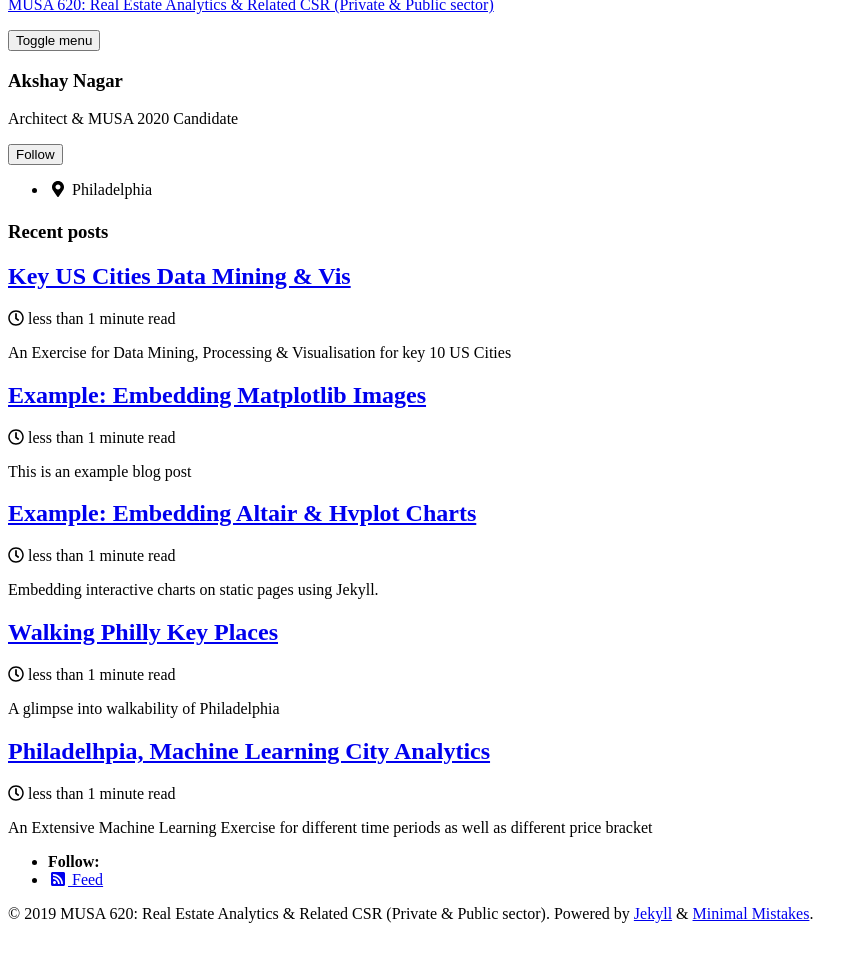
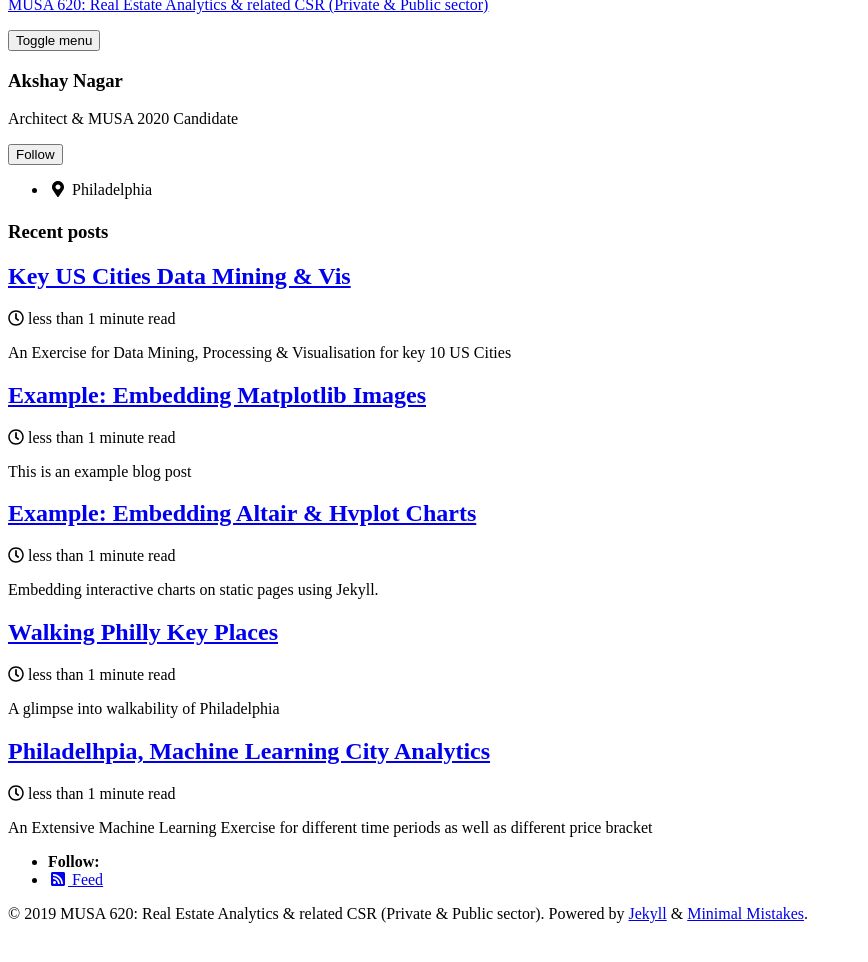
Before and after one commit to akshaynagar26/Pleasework, a Jekyll site: the page built from index.html, in a window 1280 px wide, cut to the strip 112-1105 px from the top of the page. Shown: the top 962 px of the strip, without its empty margins (0-868 px from the left). Built offline with Jekyll 4.4.1, drawn with Linux system fonts in a browser that asks for light colours; cached includes are drawn as plain includes; nearby versions of some CDN libraries; the list of posts is cut into pages by our own code.

```diff
--- a/_config.yml
+++ b/_config.yml
@@ -16,7 +16,7 @@ minimal_mistakes_skin: "mint" # "air", "aqua", "contrast", "dark", "dirt", "neon
 
 # Site Settings
 locale: "en-US"
-title: "MUSA 620: Real Estate Analytics & Related CSR (Private & Public sector)"
+title: "MUSA 620: Real Estate Analytics & related CSR (Private & Public sector)"
 title_separator: "Musa-"
 description: "Displaying informative data visualizations"
 url: # the base hostname & protocol for your site e.g. "https://mmistakes.github.io"
```
